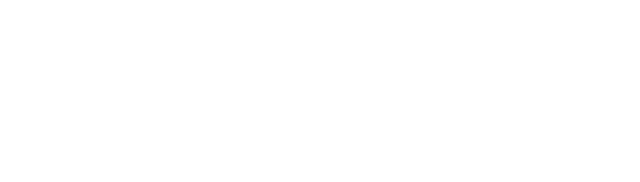
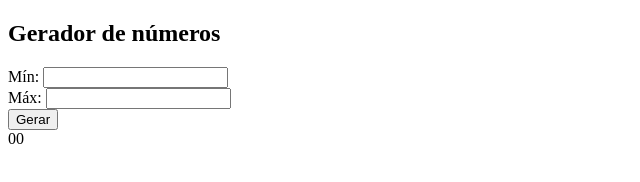
Before and after one commit to vitorrcruzz/gerador-numero-aleatorio, a plain HTML site: page index.html in a window 1280 px wide. Shown: the whole page, without its empty margins (0-640 px from the left). Drawn offline with Linux system fonts and the light colour scheme.

Commit message:
criando o layout do gerador

```diff
--- a/index.html
+++ b/index.html
@@ -6,6 +6,23 @@
     <title>Gerador de números aleátorio</title>
 </head>
 <body>
+    <div class="container">
+        <h2>Gerador de números</h2>
+        <div class="input-group">
+            <div class="input-field">
+                <label for="min">Mín:</label>
+                <input type="number" name="min" id="min">
+            </div>
+            <div class="input-field">
+                <label for="max">Máx:</label>
+                <input type="number" name="max" id="max">
+            </div>
+        </div>
+        <button id="generate">Gerar</button>
 
+        <div id="result">
+            <span>00</span>
+        </div>
+    </div>
 </body>
 </html>
```
